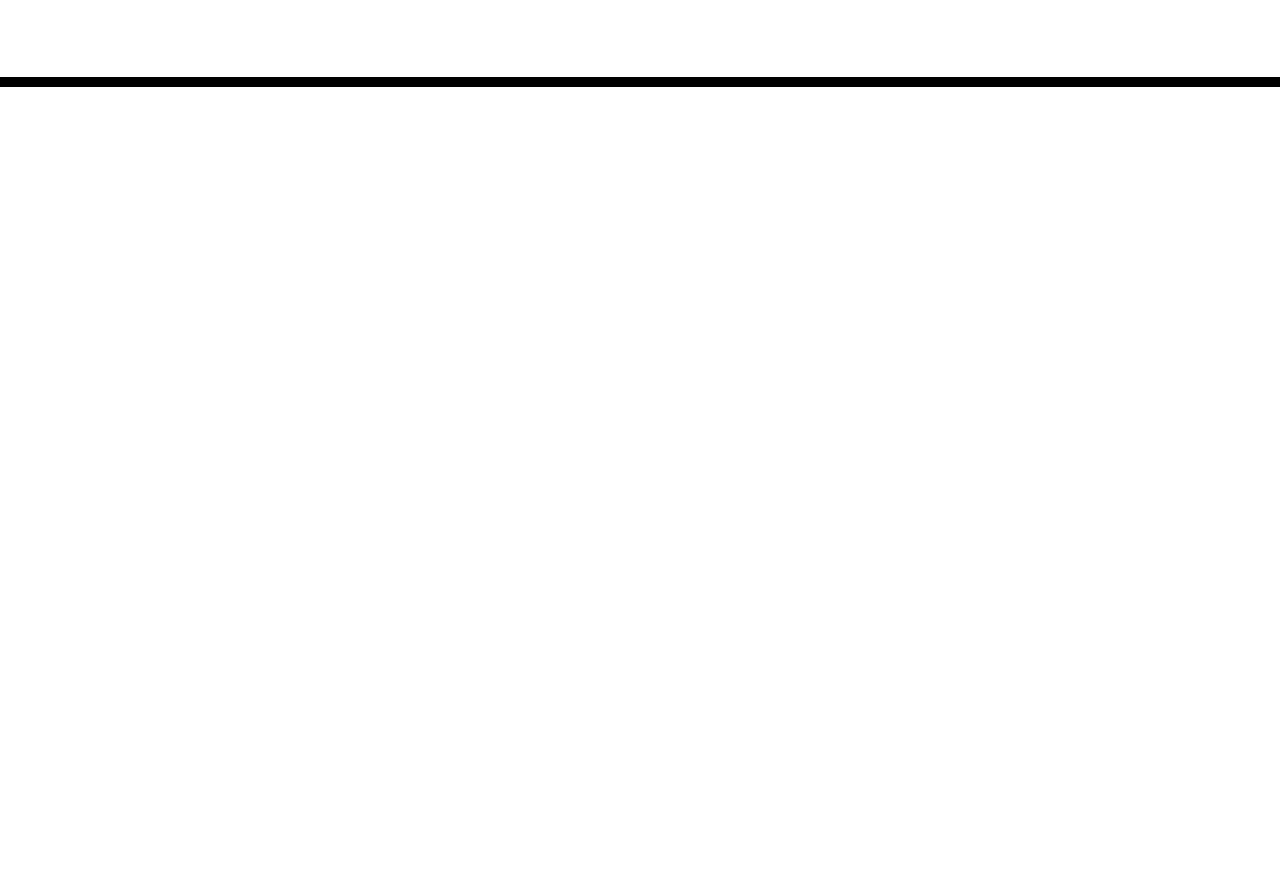
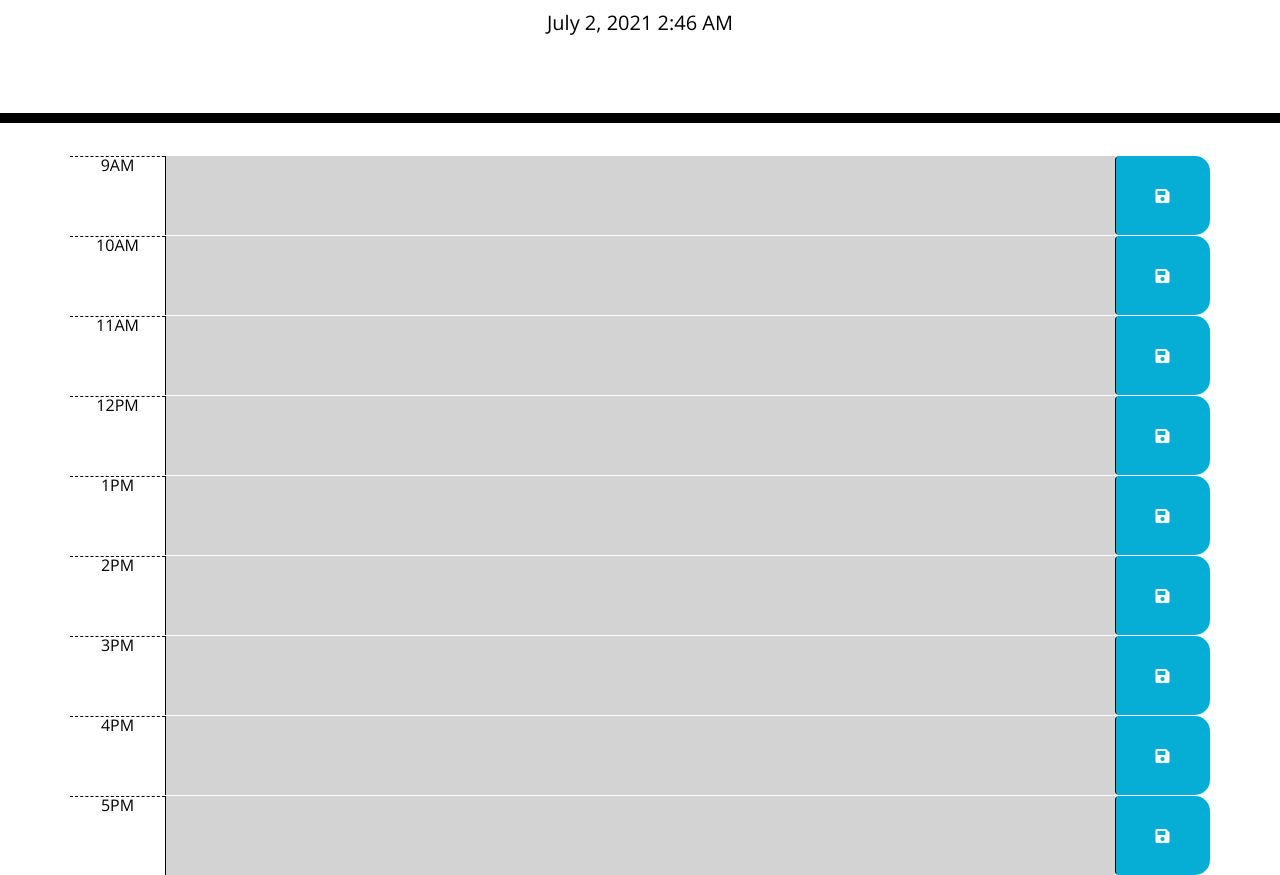
Before and after one commit to dthompasionas/scheduler, a plain HTML site: page index.html in a window 1280 px wide. Shown: the part 181-1056 px from the top of the page. Before the commit the page ends 800 px from the top, so only its background shows below. Drawn offline with nearby package versions, Linux system fonts and the light colour scheme.

Commit message:
worked on identifying variables on js

```diff
--- a/assets/css/style.css
+++ b/assets/css/style.css
@@ -2,6 +2,7 @@ body {
   font-family: 'Open Sans', sans-serif;
   font-size: 16px;
   line-height: 1;
+
 }
 
 textarea {
@@ -12,6 +13,14 @@ textarea {
   border-left: 1px solid black;
   padding: 10px;
 }
+
+header {
+  display: flex;
+  flex-direction: column;
+  flex-wrap: wrap;
+}
+
+
 
 .jumbotron {
   text-align: center;
--- a/assets/js/script.js
+++ b/assets/js/script.js
@@ -1,9 +1,135 @@
-//create a work day scheduler
+//TODO: create a work day scheduler
 
-//variables
+//*create global variables
+
+//*the data the user inputs
+let userData;
+
+//*stored text for get item in local storage.
+let storedData = localStorage.getItem(['hour-9', 'hour-10', 'hour-11', 'hour-12', 'hour-13', 'hour-14', 'hour-15', 'hour-16', 'hour-17']);
+
+$(document).ready(function () {
+
+
+    //*time and date on top
+    let date = document.getElementById('currentDay');
+    setInterval(() => {
+        let now = moment();
+        let today = now.format('LLL')
+
+        date.textContent = today;
+    }, 1000);
+
+
+
+    //*this is to read the click of the save button
+    let saveBtn = $('.saveBtn');
+
+    saveBtn.on('click', function (event) {
+
+        event.preventDefault();
+
+        //console.log('click');
+        //*save user data to local storage on click
+        userData = $(this).prev().val();
+        //*displays user data on the console
+        console.log(userData);
+        //*sets data in local storage
+        localStorage.setItem($(this).prev().attr('id'), userData);
+
+    });
+
+    //*color change
+    $('textarea').each(function() {
+
+        //*set the current time to decipher which color each column should be
+        let timeNow = moment().format('HH');
+
+
+        let selected = parseInt($(this).attr('id'));
+
+        //*if the time hasn't arrived
+        if (selected > timeNow) {
+            //*display green
+            $(this).addClass('future');
+        //*if time is equal to now
+        } else if (selected == timeNow) {
+            //*display red
+            $(this).addClass('present');
+        //*if time has passed
+        } else {
+            //*display gray
+            $(this).addClass('past');
+
+        }
+
+        //$('#' + selected).append(localStorage.getItem(selected));
+
+        if (storedData === true) {
+           // = storedData;
+        }
+
+
+
+    });
 
 
 
 
 
-//
+
+
+
+
+
+
+
+
+
+
+
+
+
+
+
+
+
+
+
+
+
+
+
+
+
+
+
+
+
+
+
+
+
+
+
+
+
+
+
+
+
+
+
+
+
+
+
+
+
+
+
+
+
+
+
+})
--- a/index.html
+++ b/index.html
@@ -18,6 +18,7 @@
       href="https://fonts.googleapis.com/css?family=Open+Sans&display=swap"
       rel="stylesheet"
     />
+    <link rel="shortcut icon" href="#">
     <link rel="stylesheet" href="./assets/css/style.css" />
     <title>Work Day Scheduler</title>
   </head>
@@ -29,7 +30,62 @@
       <p id="currentDay" class="lead"></p>
     </header>
     <div class="container">
-      <!-- Timeblocks go here -->
+      <!-- Time blocks go here -->
+
+      <div id="hour-9" class="row time-block">
+        <div class="col-md-1 hour">9AM</div>
+        <textarea class="col-md-10 description" id="hour-9"></textarea>
+        <button class="btn saveBtn col-md-1"><i class="fas fa-save"></i></button>
+      </div>
+
+      <div id="hour-10" class="row time-block">
+        <div class="col-md-1 hour">10AM</div>
+        <textarea class="col-md-10 description" id="hour-10"></textarea>
+        <button class="btn saveBtn col-md-1"><i class="fas fa-save"></i></button>
+      </div>
+
+      <div id="hour-11" class="row time-block">
+        <div class="col-md-1 hour">11AM</div>
+        <textarea class="col-md-10 description" id="hour-11"></textarea>
+        <button class="btn saveBtn col-md-1"><i class="fas fa-save"></i></button>
+      </div>
+
+      <div id="hour-12" class="row time-block">
+        <div class="col-md-1 hour">12PM</div>
+        <textarea class="col-md-10 description" id="hour-12"></textarea>
+        <button class="btn saveBtn col-md-1"><i class="fas fa-save"></i></button>
+      </div>
+
+      <div id="hour-13" class="row time-block">
+        <div class="col-md-1 hour">1PM</div>
+        <textarea class="col-md-10 description" id="hour-13"></textarea>
+        <button class="btn saveBtn col-md-1"><i class="fas fa-save"></i></button>
+      </div>
+
+      <div id="hour-14" class="row time-block">
+        <div class="col-md-1 hour">2PM</div>
+        <textarea class="col-md-10 description" id="hour-14"></textarea>
+        <button class="btn saveBtn col-md-1"><i class="fas fa-save"></i></button>
+      </div>
+
+      <div id="hour-15" class="row time-block">
+        <div class="col-md-1 hour">3PM</div>
+        <textarea class="col-md-10 description" id="hour-15"></textarea>
+        <button class="btn saveBtn col-md-1"><i class="fas fa-save"></i></button>
+      </div>
+
+      <div id="hour-16" class="row time-block">
+        <div class="col-md-1 hour">4PM</div>
+        <textarea class="col-md-10 description" id="hour-16"></textarea>
+        <button class="btn saveBtn col-md-1"><i class="fas fa-save"></i></button>
+      </div>
+
+
+      <div id="hour-17" class="row time-block">
+        <div class="col-md-1 hour">5PM</div>
+        <textarea class="col-md-10 description" id="hour-17"></textarea>
+        <button class="btn saveBtn col-md-1"><i class="fas fa-save"></i></button>
+      </div>
     </div>
 
     <script src="https://cdnjs.cloudflare.com/ajax/libs/jquery/3.2.1/jquery.min.js"></script>
```
